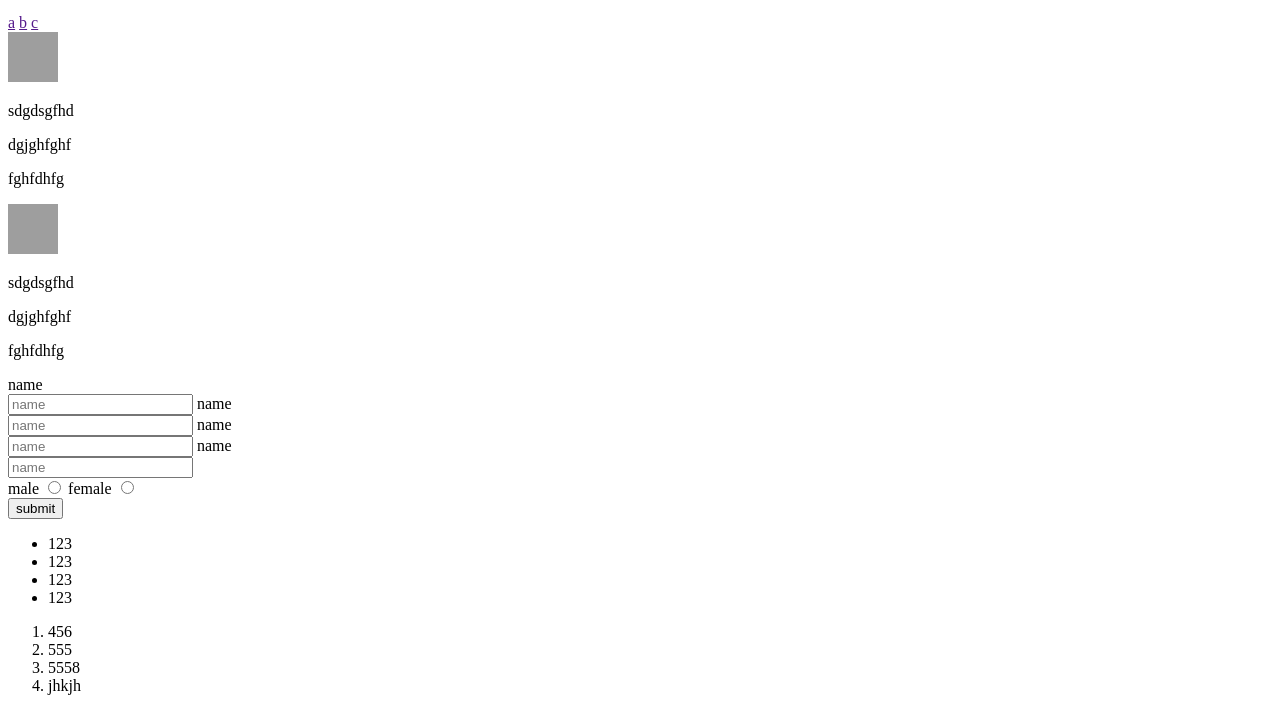
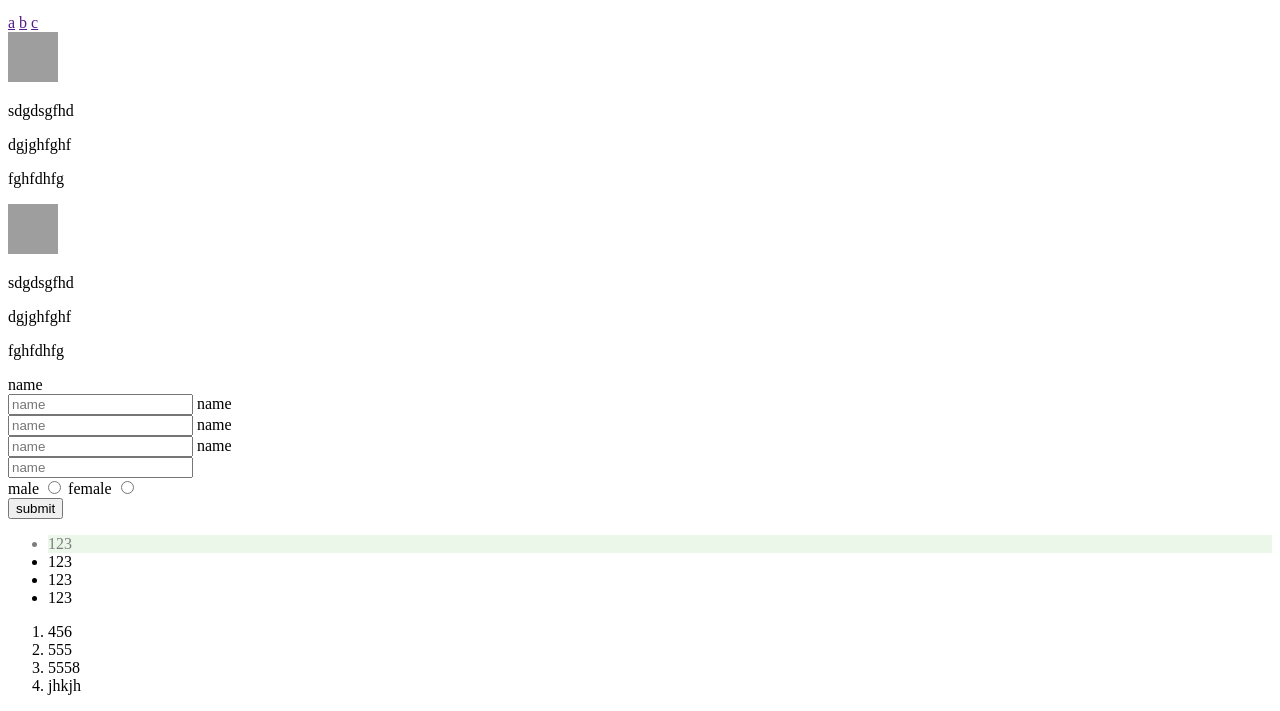
Before and after one commit to AmramAnanyan/html-semantic-structura, a plain HTML site: page index.html in a window 1280 px wide. Shown: the part 132-843 px from the top of the page. Drawn offline with Linux system fonts and the light colour scheme; grey boxes are pictures that could not be loaded.

Commit message:
feat: style.css

```diff
--- a/index.html
+++ b/index.html
@@ -59,7 +59,7 @@
     </main>
     <footer>
       <ul>
-        <li>123</li>
+        <li style="background-color: #48b62d38; opacity: 0.5">123</li>
         <li>123</li>
         <li>123</li>
         <li>123</li>
```
Also changed, not shown: style.css (added).
